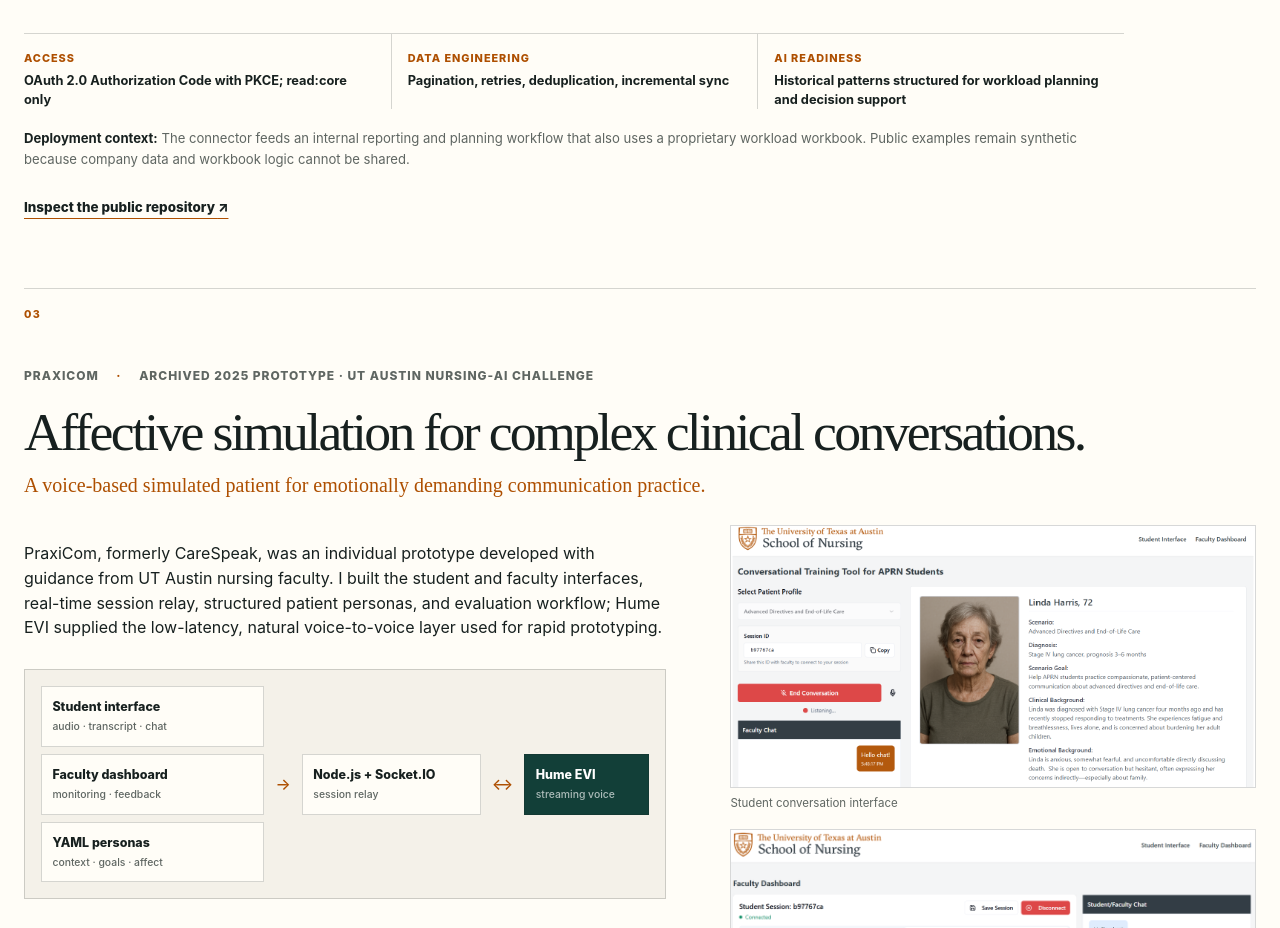
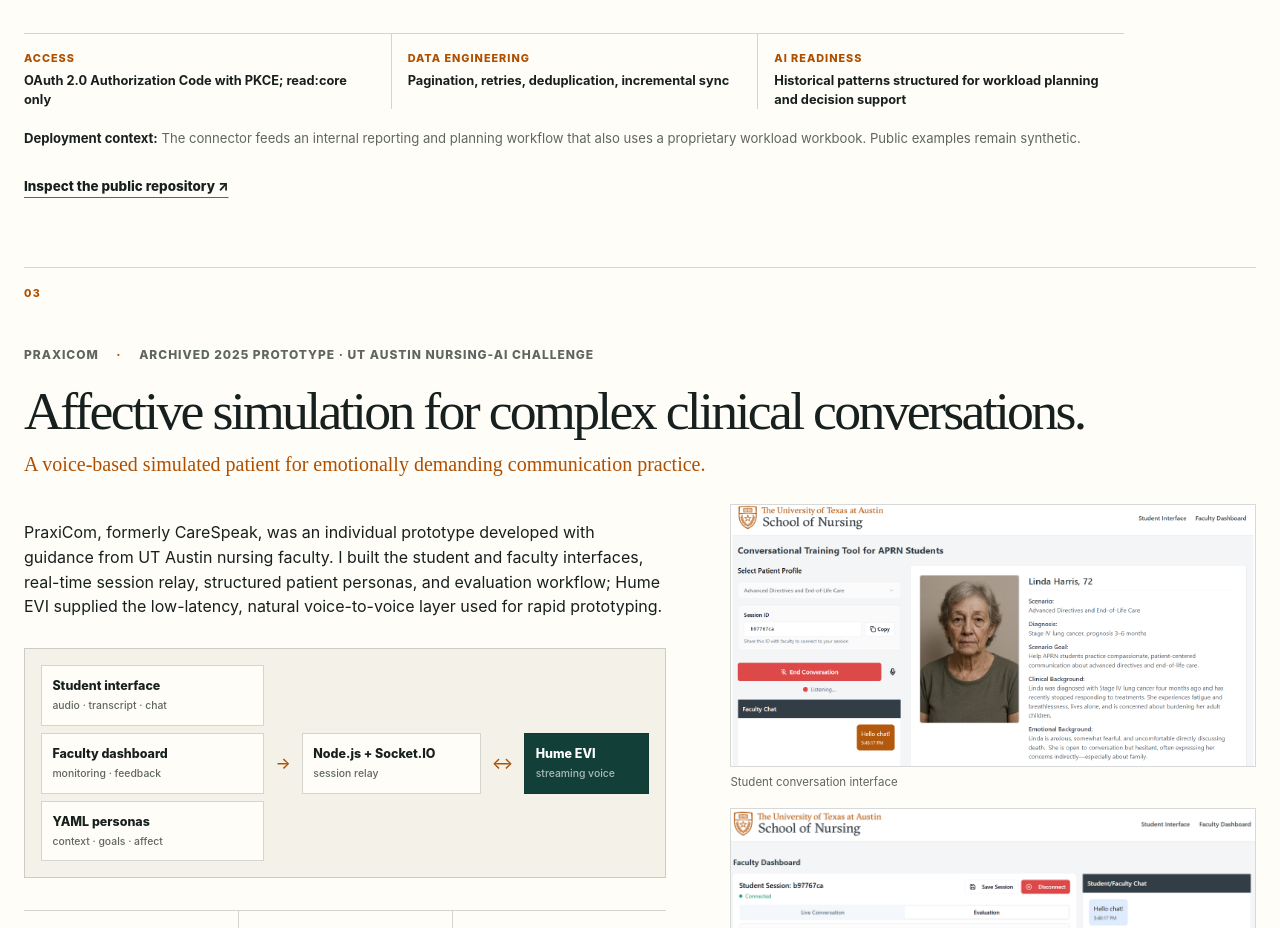
Before and after one commit to rjleggieri/rjleggieri.github.io, a website built with Vite: page index.html in a window 1280 px wide. Shown: the part 2529-3457 px from the top of the page. Built offline with nearby package versions, Linux system fonts and the light colour scheme.

Commit message:
Tighten BQE deployment note

```diff
--- a/index.html
+++ b/index.html
@@ -156,7 +156,7 @@
               <div><span>Data engineering</span><strong>Pagination, retries, deduplication, incremental sync</strong></div>
               <div><span>AI readiness</span><strong>Historical patterns structured for workload planning and decision support</strong></div>
             </div>
-            <p class="project-note"><strong>Deployment context:</strong> The connector feeds an internal reporting and planning workflow that also uses a proprietary workload workbook. Public examples remain synthetic because company data and workbook logic cannot be shared.</p>
+            <p class="project-note"><strong>Deployment context:</strong> The connector feeds an internal reporting and planning workflow that also uses a proprietary workload workbook. Public examples remain synthetic.</p>
             <div class="project-actions">
               <a class="project-link" href="https://github.com/rjleggieri/bqe-core-ai-data-connector" target="_blank" rel="noreferrer">Inspect the public repository <span aria-hidden="true">↗</span></a>
             </div>
```
